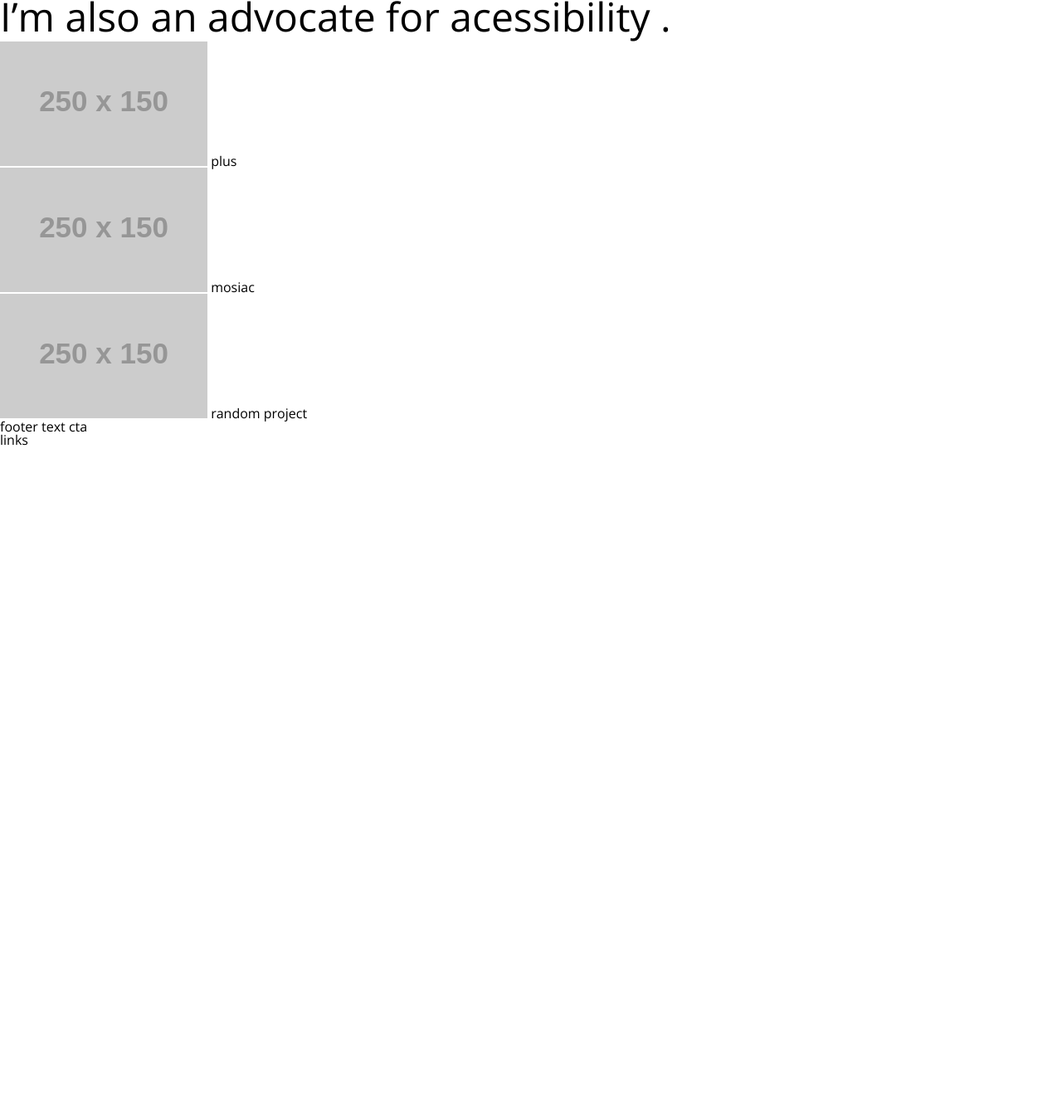
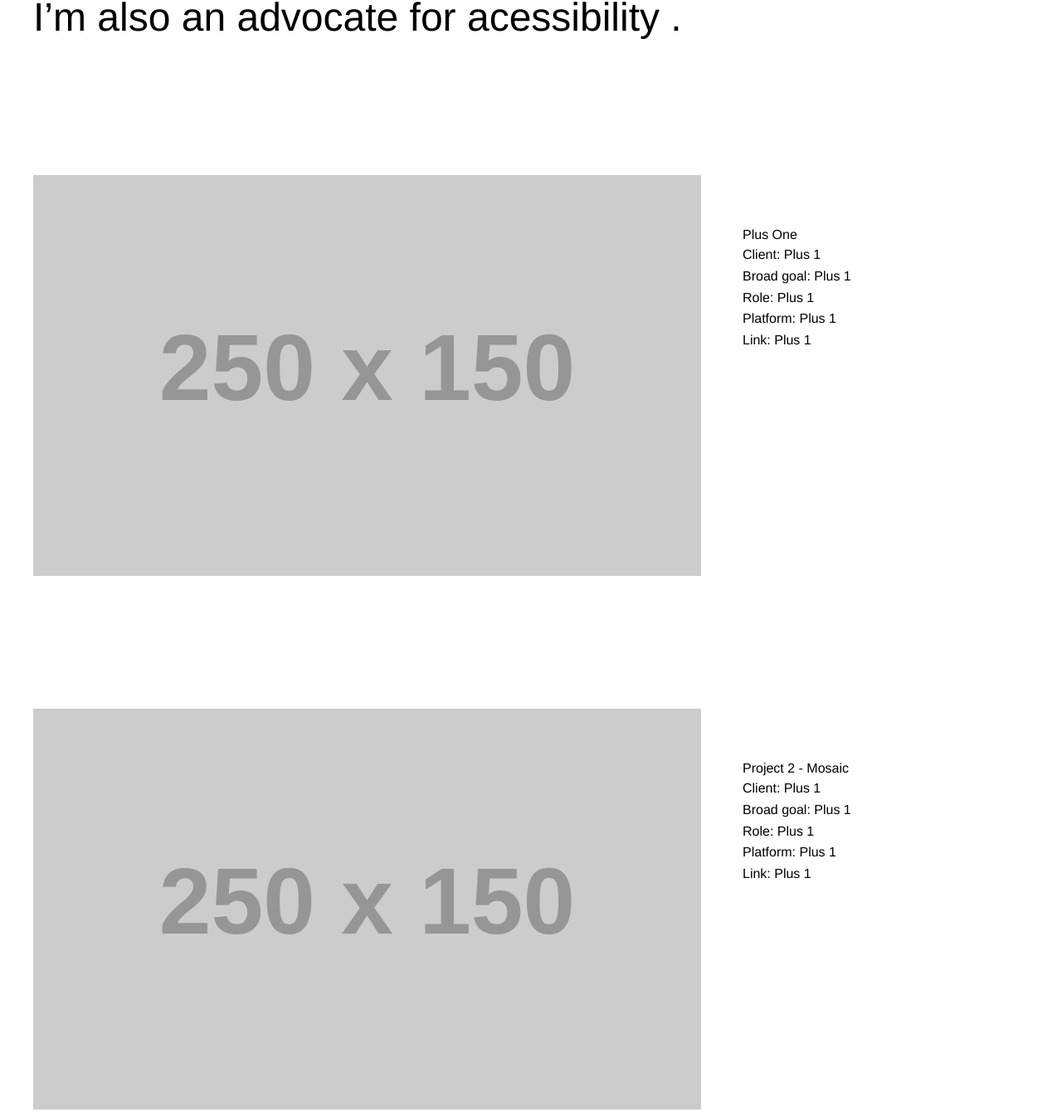
Before and after one commit to erin-newby/boilerplate, a plain HTML site: page index.html in a window 1280 px wide. Shown: the part 440-1780 px from the top of the page at 83% size. Before the commit the page ends 981 px from the top, so only its background shows below. Drawn offline with nearby package versions, Linux system fonts and the light colour scheme; placeholder pictures from the web are drawn by us; a script that the page names is missing.

Commit message:
Commit message

```diff
--- a/index.html
+++ b/index.html
@@ -34,19 +34,39 @@
         </p>
       <div>
     </section>
+    <section class="section__content content__portfolio portfolio__plusone">
+      <img src="http://via.placeholder.com/250x150">
+        <div class="portfolio__projectdetails">
+          <h2>Plus One</h2>
+            <p>Client: Plus 1</p>
+            <p>Broad goal: Plus 1</p>
+            <p>Role: Plus 1</p>
+            <p>Platform: Plus 1</p>
+            <p>Link: Plus 1</p>
+        </div>
+    </section>
     <section class="section__content content__portfolio portfolio__projectname">
       <img src="http://via.placeholder.com/250x150">
-    plus
+      <div class="portfolio__projectdetails">
+        <h2>Project 2 - Mosaic</h2>
+          <p>Client: Plus 1</p>
+          <p>Broad goal: Plus 1</p>
+          <p>Role: Plus 1</p>
+          <p>Platform: Plus 1</p>
+          <p>Link: Plus 1</p>
+      </div>
 
     </section>
     <section class="section__content content__portfolio portfolio__projectname">
       <img src="http://via.placeholder.com/250x150">
-    mosiac
-
-    </section>
-    <section class="section__content content__portfolio portfolio__projectname">
-      <img src="http://via.placeholder.com/250x150">
-    random project
+      <div class="portfolio__projectdetails">
+        <h2>Project 1</h2>
+          <p>Client: Plus 1</p>
+          <p>Broad goal: Plus 1</p>
+          <p>Role: Plus 1</p>
+          <p>Platform: Plus 1</p>
+          <p>Link: Plus 1</p>
+      </div>
 
     </section>
     <section class="section__content footer__cta">
--- a/resources/css/styles.css
+++ b/resources/css/styles.css
@@ -4,7 +4,7 @@
 /*layouts*/
 /*base*/
 body {
-  font-family: 'Open Sans', sans-serif;
+  font-family: 'Helvetica', sans-serif;
 }
 
 p {
@@ -16,22 +16,61 @@ p {
 
 
 /*modules*/
+
+
+.hero__container{
+  max-width: 75em;
+  margin: 0 auto;
+}
+
+.hero_text-group{
+  max-width: 75em;
+  margin: 0 auto;
+}
+
 .section__content{
-  max-width: 80em;
+  max-width: 100%;
+  margin: 0 auto;
+}
+
+.content__portfolio{
+  max-width: 75em;
+  margin:10em auto;
+  display: flex;
+}
+
+.portfolio__projectdetails{
+  margin-top: 4em;
+  padding-left: 50px;
+  width: 30%;
+
+}
+
+.portfolio__projectdetails p{
+  margin-top: -5px;
+
+}
+
+
+.content__portfolio img{
+  width: 70%;
+  height: 100%
+}
+
+.footer__cta{
+  max-width:75em;
+
+}
+
+/*nav*/
+
+.page__header{
+  display: flex;
+  max-width: 75em;
   margin: 0 auto;
 
+}
 
-}
-/*nav*/
-.page__header{
-  display: flex;
-  max-width: 80em;
-  margin: 0 auto;
-
-
-
-
-}
 .nav__group{
   flex: 1;
   display: flex;
@@ -41,19 +80,15 @@ p {
 
 .nav__group a {
   padding-top:3em;
-  padding-left: 4em;
-
+  padding-left: 2.5em;
 }
 
 .nav__logo img {
 width: 8em;
-
 
 }
 
 .hero_text-group p {
   font-weight: 400;
   font-size: 3em;
-
-
 }
```
